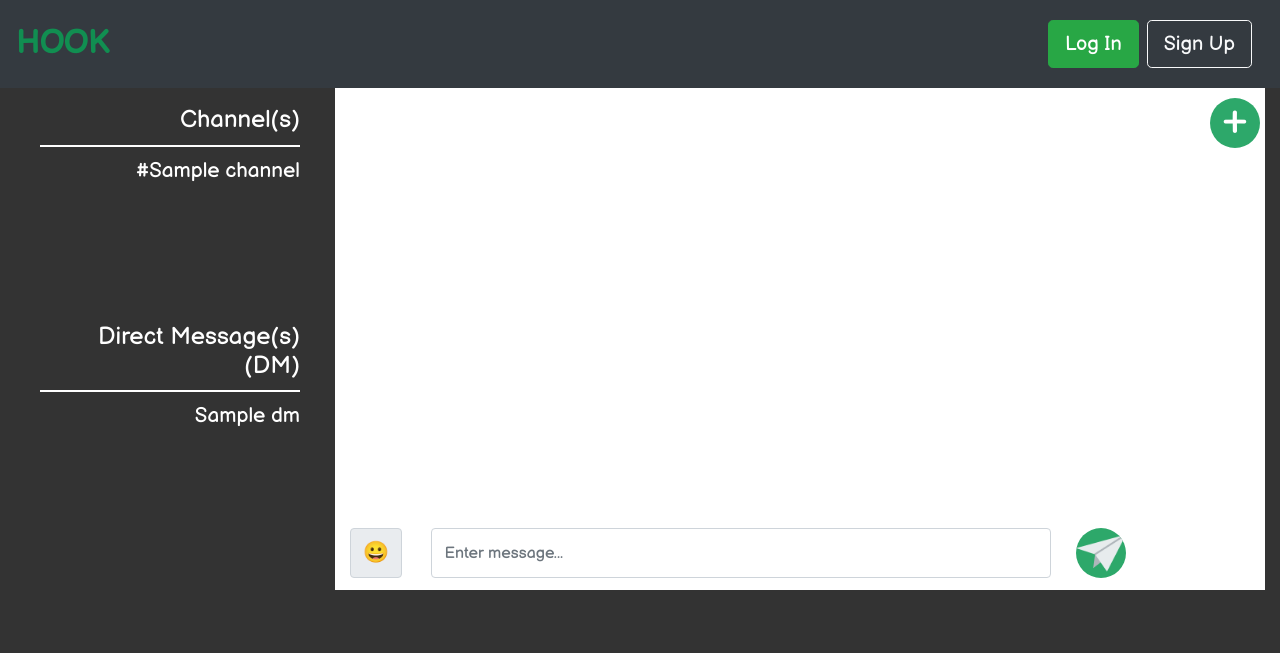
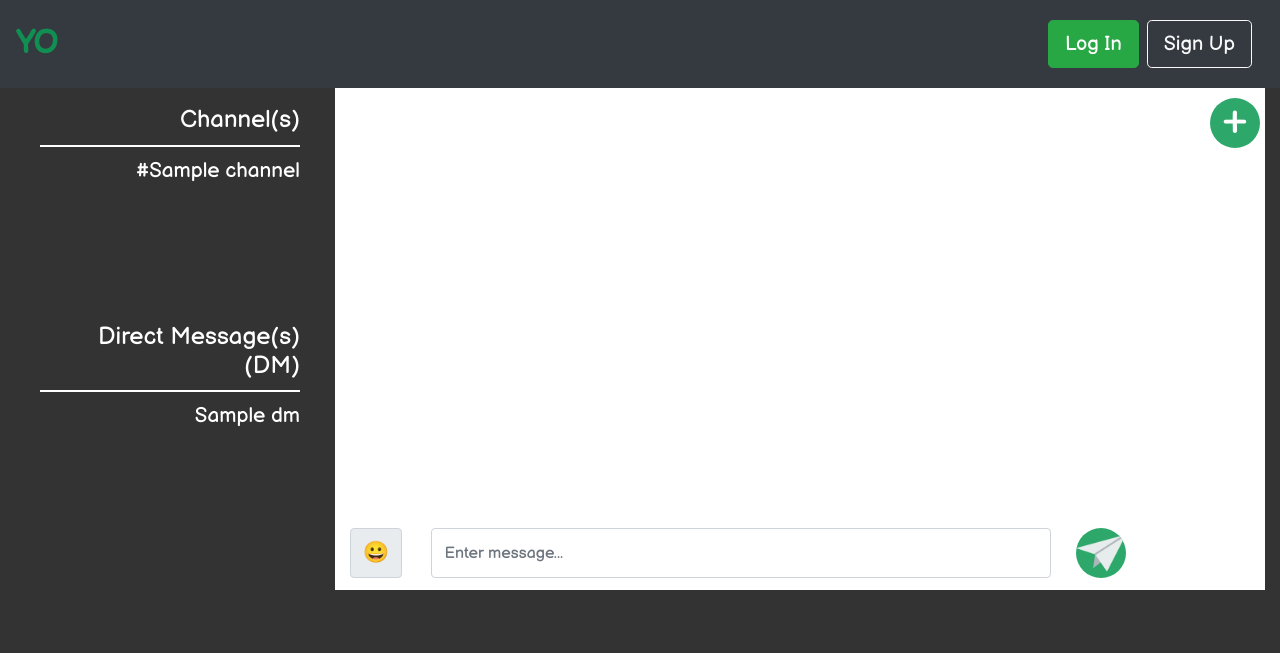
Before and after one commit to techemmy/Flask-Chat-Application, a Flask app: template hook/templates/main/chat.html in a window 1280 px wide. Shown: the top 653 px of the page. Run offline with Flask 2, Linux system fonts and the light colour scheme; the template is opened without the code that fills it: most values are stand-ins (such as "Sample title", 1, 10 or a date in 2020); some libraries are stand-ins or nearby versions.

Commit message:
edit navbar title

```diff
--- a/hook/templates/main/navbar.html
+++ b/hook/templates/main/navbar.html
@@ -6,7 +6,7 @@
             <a href="{{ url_for('auth.logout') }}"><button type="button" class="btn btn-danger btn-lg m-1">Logout</button></a>
         </div>
     {% else %}
-        <a class="navbar-brand" href="{{ url_for('index') }}">Hook</a>
+        <a class="navbar-brand" href="{{ url_for('index') }}">YO</a>
         <div class="form-inline p-2">
             <a href="{{ url_for('auth.login') }}"><button type="button" class="btn btn-success btn-lg m-1" id="login_btn">Log In</button></a>
             <button type="button" class="btn btn-outline-light btn-lg m-1 signup" data-toggle="modal" data-target="#signup" id="signup_btn">Sign Up</button>
```
